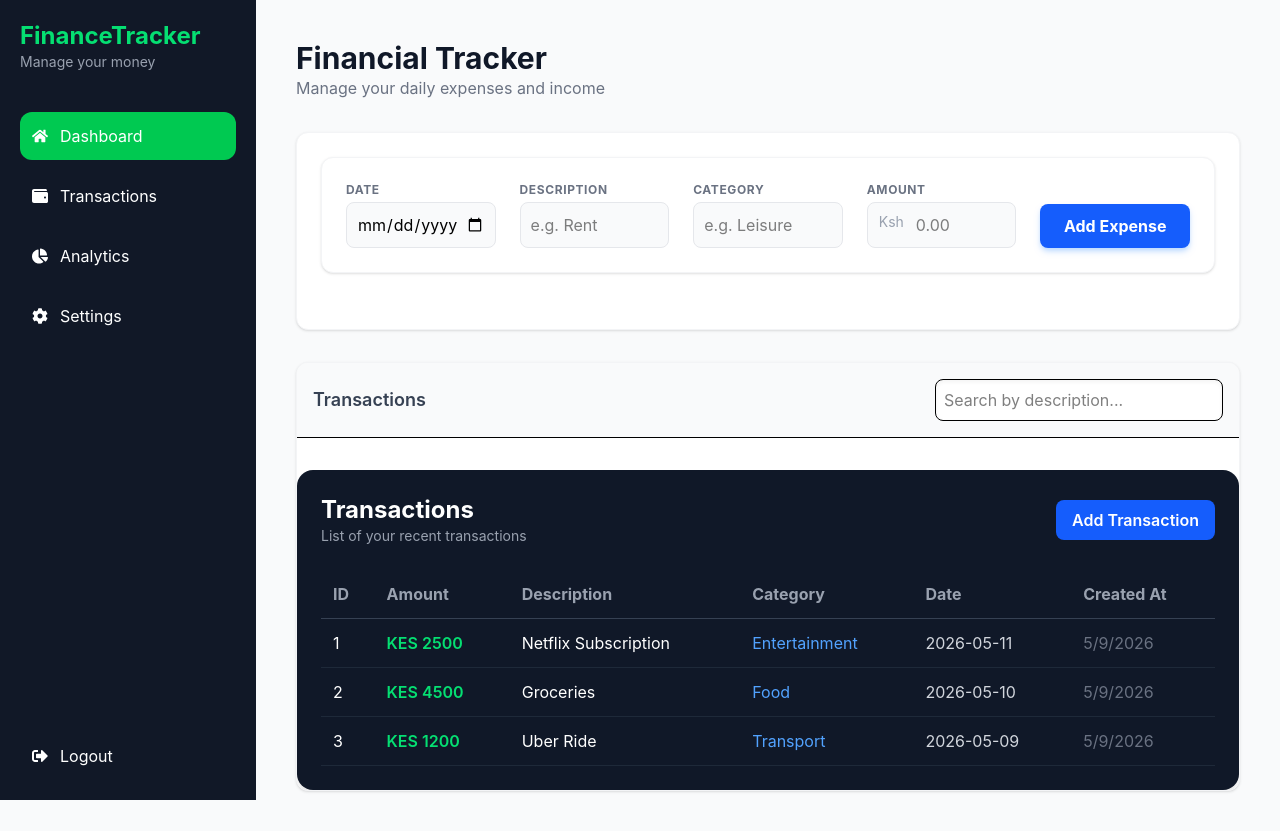
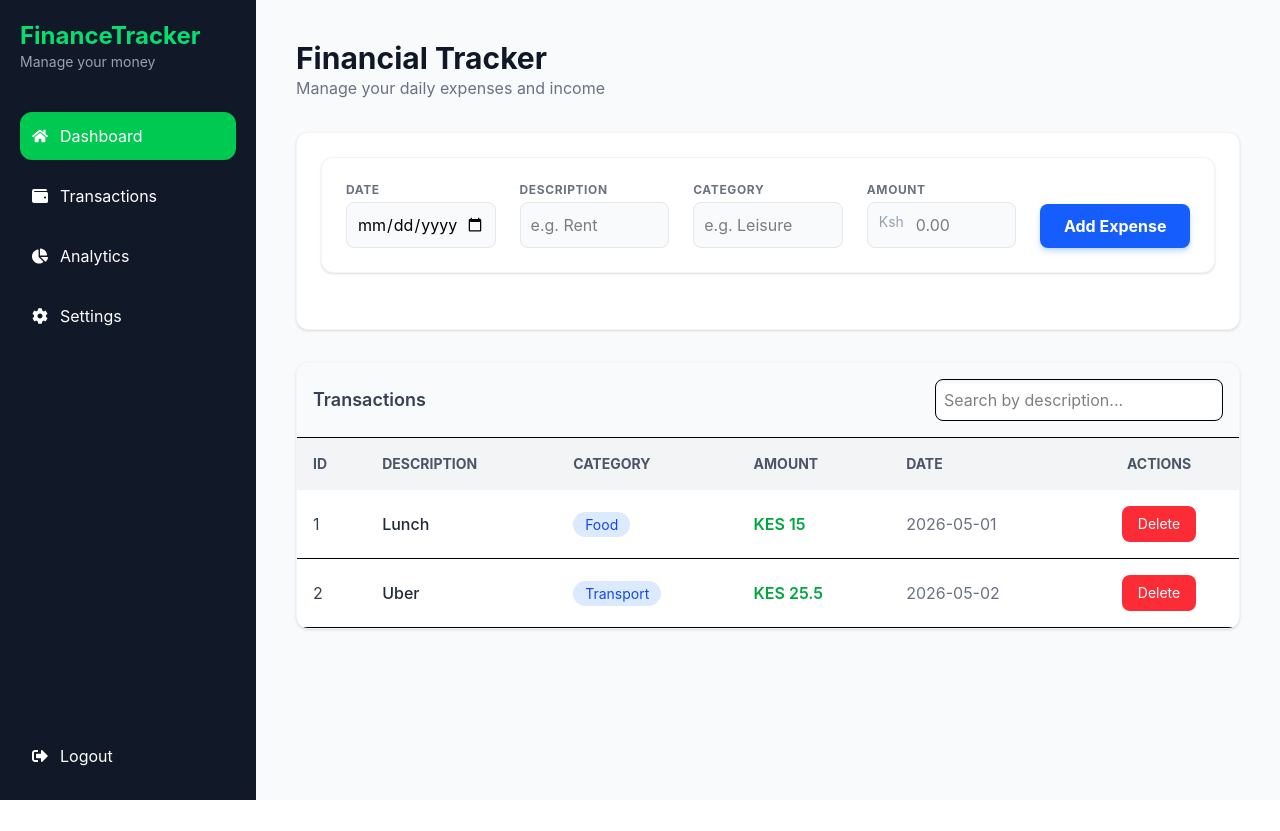
Before and after one commit to KINZU-17/Financial-Tracker, a React (Vite) app: page / in a window 1280 px wide. After the commit the page ends 800 px from the top, so only its background shows below. Built offline with nearby package versions, Linux system fonts and the light colour scheme.

Commit message:
Changes to table

```diff
--- a/src/Components/ExpenseTable.jsx
+++ b/src/Components/ExpenseTable.jsx
@@ -1,96 +1,95 @@
 import React from "react";
 
-export default function ExpenseTable() {
+export default function ExpenseTable({ expenses, onDelete }) {
+  return (
+    <div className="overflow-x-auto">
 
-  const expenses = [
-    {
-      date: "2026-05-11",
-      description: "Netflix Subscription",
-      category: "Entertainment",
-      amount: 2500,
-    },
+      <table className="w-full text-left border-collapse">
 
-    {
-      date: "2026-05-10",
-      description: "Groceries",
-      category: "Food",
-      amount: 4500,
-    },
+        <thead className="bg-gray-100">
+          <tr className="text-gray-600 text-sm uppercase">
 
-    {
-      date: "2026-05-09",
-      description: "Uber Ride",
-      category: "Transport",
-      amount: 1200,
-    },
-  ];
+            <th className="p-4">ID</th>
 
-  return (
-    <div className="bg-gray-900 mt-8 p-6 rounded-2xl shadow-lg">
+            <th className="p-4">Description</th>
 
-      <div className="flex justify-between items-center mb-6">
-        <div>
-          <h2 className="text-2xl font-bold text-white">Transactions</h2>
+            <th className="p-4">Category</th>
 
-          <p className="text-gray-400 text-sm">
-            List of your recent transactions
-          </p>
-        </div>
+            <th className="p-4">Amount</th>
 
-        <button className="bg-blue-600 hover:bg-blue-700 text-white px-4 py-2 rounded-lg font-semibold">
-          Add Transaction
-        </button>
-      </div>
+            <th className="p-4">Date</th>
 
-      <div className="overflow-x-auto">
-        <table className="w-full text-left border-collapse">
+            <th className="p-4 text-center">Actions</th>
 
-          <thead>
-            <tr className="text-gray-400 border-b border-gray-700">
-              <th className="p-3">ID</th>
-              <th className="p-3">Amount</th>
-              <th className="p-3">Description</th>
-              <th className="p-3">Category</th>
-              <th className="p-3">Date</th>
-              <th className="p-3">Created At</th>
-            </tr>
-          </thead>
+          </tr>
+        </thead>
 
-          <tbody>
-            {expenses.map((expense, index) => (
+        <tbody>
+
+          {expenses.length > 0 ? (
+
+            expenses.map((expense) => (
+
               <tr
-                key={index}
-                className="border-b border-gray-800 hover:bg-gray-800 transition"
+                key={expense.id}
+                className="border-b hover:bg-gray-50 transition"
               >
-                <td className="p-3 text-white">
-                  {index + 1}
+
+                <td className="p-4 text-gray-700">
+                  {expense.id}
                 </td>
 
-                <td className="p-3 text-green-400 font-semibold">
+                <td className="p-4 font-medium text-gray-800">
+                  {expense.description}
+                </td>
+
+                <td className="p-4">
+                  <span className="bg-blue-100 text-blue-700 px-3 py-1 rounded-full text-sm">
+                    {expense.category}
+                  </span>
+                </td>
+
+                <td className="p-4 font-semibold text-green-600">
                   KES {expense.amount}
                 </td>
 
-                <td className="p-3 text-white">
-                  {expense.description}
-                </td>
-
-                <td className="p-3 text-blue-400">
-                  {expense.category}
-                </td>
-
-                <td className="p-3 text-gray-300">
+                <td className="p-4 text-gray-500">
                   {expense.date}
                 </td>
 
-                <td className="p-3 text-gray-500">
-                  {new Date().toLocaleDateString()}
+                <td className="p-4 text-center">
+
+                  <button
+                    onClick={() => onDelete(expense.id)}
+                    className="bg-red-500 hover:bg-red-600 text-white px-4 py-2 rounded-lg text-sm"
+                  >
+                    Delete
+                  </button>
+
                 </td>
+
               </tr>
-            ))}
-          </tbody>
+            ))
 
-        </table>
-      </div>
+          ) : (
+
+            <tr>
+
+              <td
+                colSpan="6"
+                className="text-center p-8 text-gray-400"
+              >
+                No expenses found
+              </td>
+
+            </tr>
+
+          )}
+
+        </tbody>
+
+      </table>
+
     </div>
   );
 }
```
